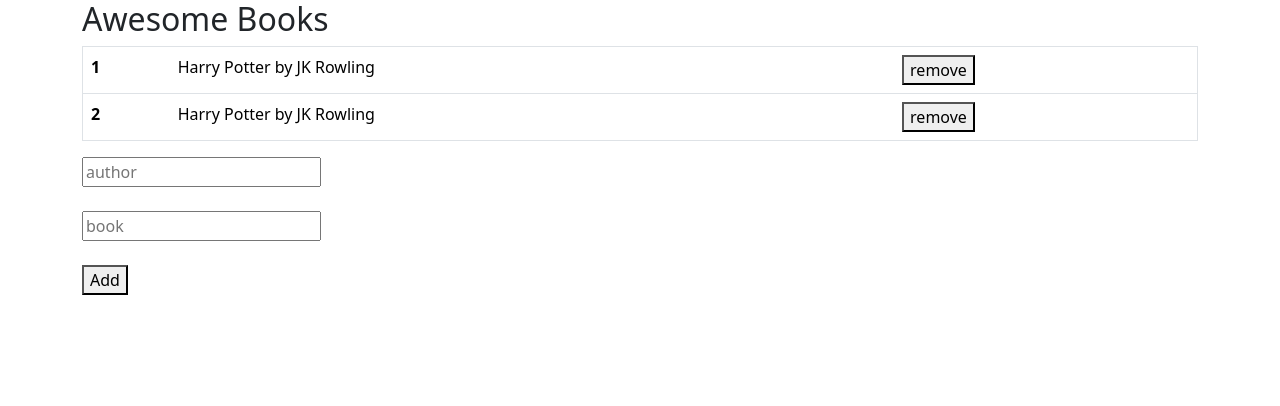
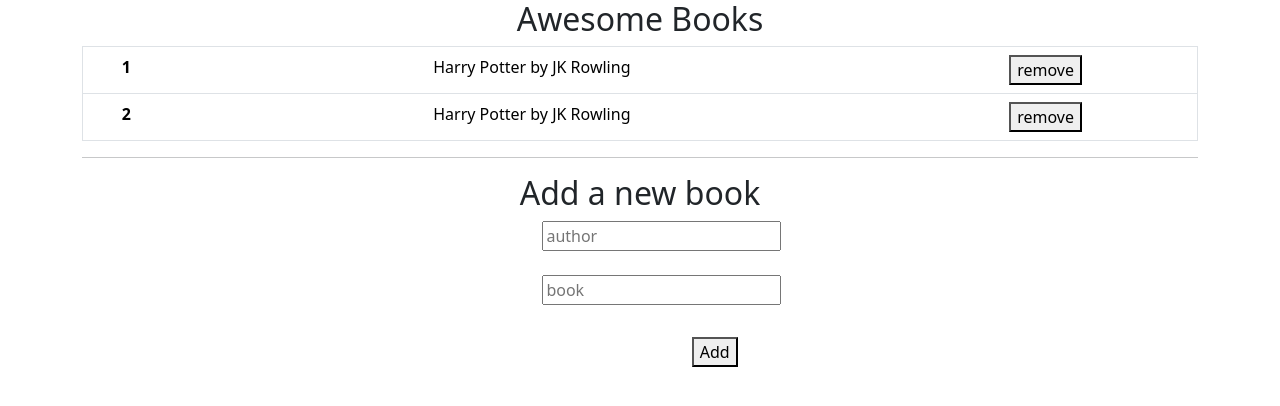
Before and after one commit to danielamoreno699/Collection_book_project, a website: page index.html in a window 1280 px wide. Drawn offline with nearby package versions, Linux system fonts and the light colour scheme.

Commit message:
Update style of the table. Add h2 and hr section

```diff
--- a/index.css
+++ b/index.css
@@ -5,3 +5,17 @@
     margin: auto;
     border: 1px solid;
 }
+
+.form-container{
+position: relative;
+width: 12.2rem;
+margin: auto;
+
+}
+
+.form-container__button{
+  position: absolute;
+  top: 108%;
+  right: 0%;
+
+}
--- a/index.html
+++ b/index.html
@@ -12,7 +12,7 @@
   </head>
   <body>
 
-    <div class="container justify-content-md-center">
+    <div class="container text-center">
 
       <h2>Awesome Books</h2>
 
@@ -32,15 +32,16 @@
     </table>
 
     <ul class="ul-list" id="ul-list"></ul>
-
-    <form method="POST" action="#" id="form">
+<hr>
+<h2>Add a new book</h2>
+    <form class='form-container' method="POST" action="#" id="form">
       <input type="text" name="author" id="author" placeholder="author" />
       <br />
       <br />
       <input type="text" name="book" id="book" placeholder="book" />
       <br />
       <br />
-      <button type="submit" id="btnAdd">Add</button>
+      <button class='form-container__button' type="submit" id="btnAdd">Add</button>
     </form>
 
 
```
